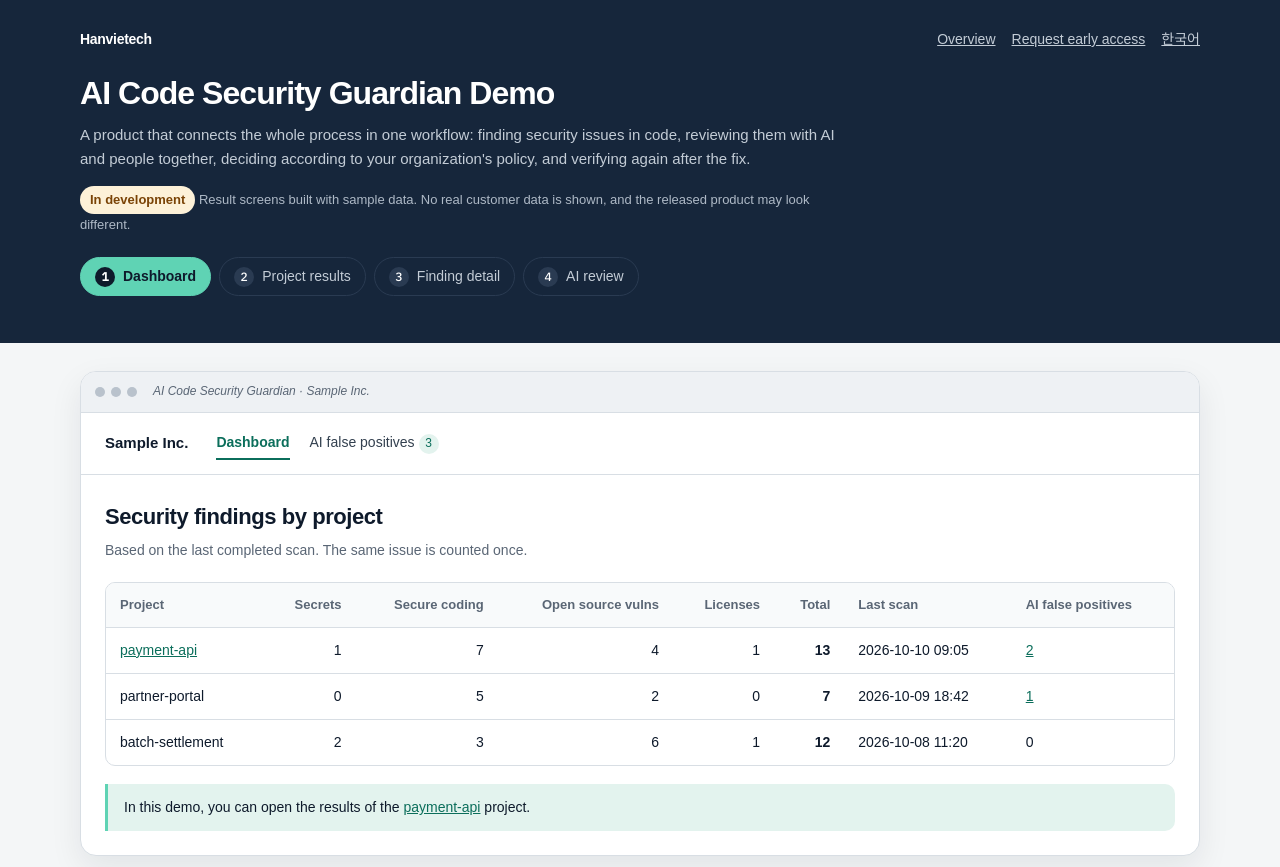
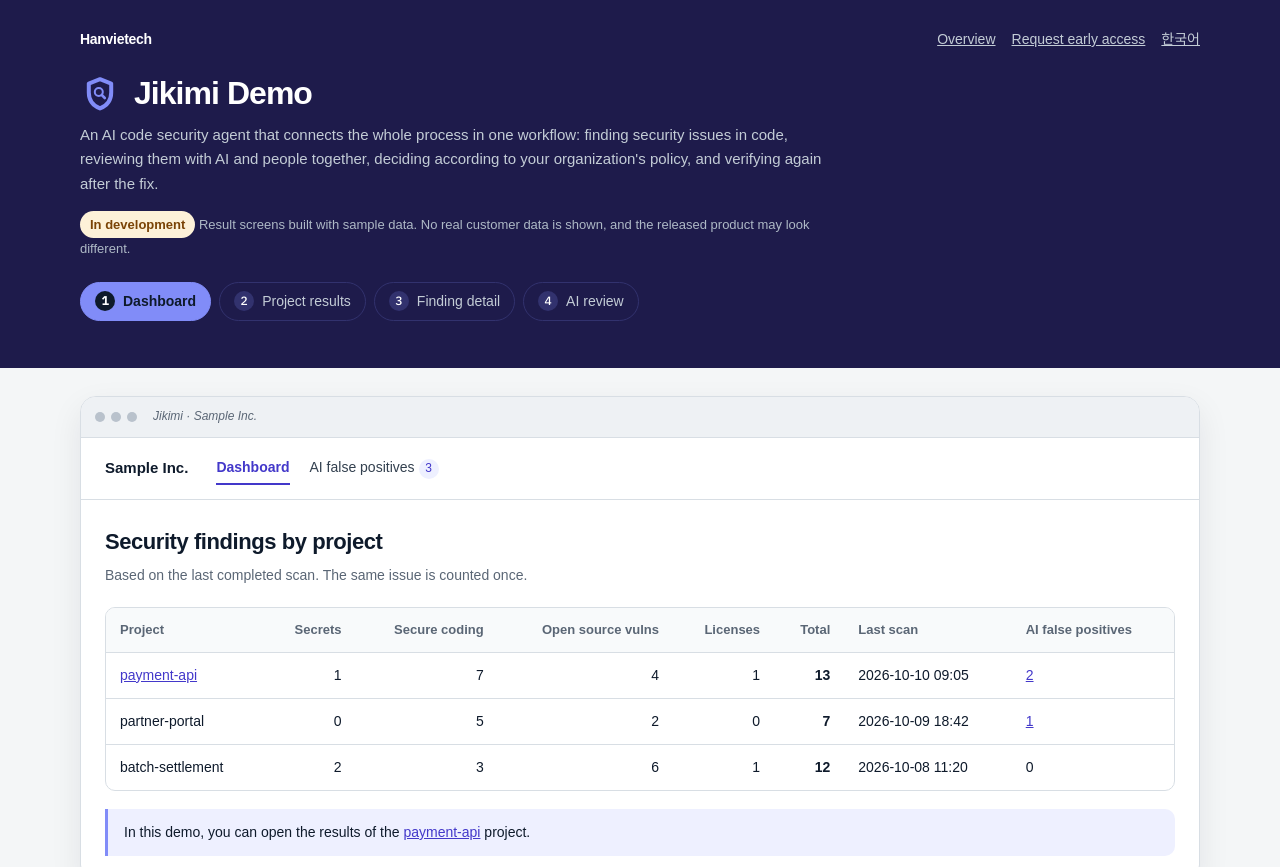
Before and after one commit to hanvietech/ai-code-security-guardian, a plain HTML site: page docs/en/index.html in a window 1280 px wide. Shown: the top 867 px of the page. Drawn offline with Linux system fonts and the light colour scheme; a web font is replaced by a local one.

Commit message:
Jikimi 소개 저장소로 정리: 이름 · BI 적용
저장소 이름을 ai-code-security-guardian 에서 jikimi-docs 로 바꾼 데 맞춰 제품 이름을 Jikimi 로 고쳤다.
- README(영 · 한): Jikimi 심볼과 제목, "AI 코드보안 에이전트" 소개, 얼리 액세스 문구.
- 데모(한 · 영): 제목 · 설명 · 소개 문서 링크(jikimi-docs) · 화면 제목, 짙은 바탕 심볼, 파비콘(앱 아이콘).
- 데모 색을 BI 로: 강조 인디고 #4338CA · 밝음 #818CF8 · 연함 #EEF0FF, 소개 면 딥 #1E1B4B.
- docs/brand: Jikimi 심볼 · 짙은 바탕 심볼 · 앱 아이콘(디자인 시스템 원본).

Co-Authored-By: Claude Opus 5.5 <noreply@anthropic.com>

```diff
--- a/docs/demo.css
+++ b/docs/demo.css
@@ -1,7 +1,7 @@
 :root{
   --ink:#0E1A2B;--body:#33404F;--muted:#5A6675;--line:#D8DEE4;--line-strong:#B9C2CC;
-  --ground:#F4F6F7;--surface:#FFFFFF;--dark:#16263B;--dark-line:#2A3B52;--on-dark:#C3CCD6;
-  --accent:#0B6E5B;--accent-bright:#5FD3B4;--accent-tint:#E3F3EE;
+  --ground:#F4F6F7;--surface:#FFFFFF;--dark:#1E1B4B;--dark-line:#32326E;--on-dark:#C3CCD6;
+  --accent:#4338CA;--accent-bright:#818CF8;--accent-tint:#EEF0FF;
   --dev-bg:#FDF1D8;--dev-fg:#7A4306;
   --crit-bg:#FBE4E4;--crit-fg:#9B1C1C;--high-bg:#FDEBD8;--high-fg:#8A3B06;
   --med-bg:#FDF4CF;--med-fg:#6B5304;--low-bg:#E8EEFA;--low-fg:#1F4BB8;
@@ -23,7 +23,8 @@ code,pre,.mono{font-family:var(--mono)}
 .intro__links{display:flex;flex-wrap:wrap;gap:16px}
 .brand{font-weight:700;color:#fff;letter-spacing:-.02em}
 .badge-dev{display:inline-flex;align-items:center;gap:6px;background:var(--dev-bg);color:var(--dev-fg);font-size:13px;font-weight:600;padding:3px 10px;border-radius:999px}
-.intro h1{margin:22px 0 8px;color:#fff;font-size:32px;line-height:1.3;letter-spacing:-.03em}
+.intro h1{display:flex;align-items:center;gap:14px;margin:22px 0 8px;color:#fff;font-size:32px;line-height:1.3;letter-spacing:-.03em}
+.intro h1 img{flex:none}
 .intro p{margin:0;max-width:760px}
 .intro__note{margin-top:14px!important;font-size:13px;color:#AEB9C6}
 .tour{display:flex;flex-wrap:wrap;gap:8px;margin-top:22px;padding:0;list-style:none;counter-reset:tour}
--- a/docs/en/index.html
+++ b/docs/en/index.html
@@ -3,10 +3,11 @@
 <head>
 <meta charset="utf-8">
 <meta name="viewport" content="width=device-width,initial-scale=1">
-<title>AI Code Security Guardian Demo | Hanvietech</title>
-<meta name="description" content="A demo of the result screens of AI Code Security Guardian, a product in development at Hanvietech, built with sample data.">
+<title>Jikimi Demo | Hanvietech</title>
+<meta name="description" content="A demo of the result screens of Jikimi, an AI code security agent in development at Hanvietech, built with sample data.">
 <link rel="preconnect" href="https://fonts.googleapis.com">
 <link rel="stylesheet" href="https://fonts.googleapis.com/css2?family=IBM+Plex+Sans+KR:wght@400;600;700&family=IBM+Plex+Mono:wght@500&display=swap">
+<link rel="icon" href="../brand/jikimi-app-icon.svg" type="image/svg+xml">
 <link rel="stylesheet" href="../demo.css">
 <script src="../demo.js" defer></script>
 </head>
@@ -16,13 +17,13 @@
     <div class="intro__bar">
       <span class="brand">Hanvietech</span>
       <nav class="intro__links" aria-label="Links">
-        <a href="https://github.com/hanvietech/ai-code-security-guardian">Overview</a>
+        <a href="https://github.com/hanvietech/jikimi-docs">Overview</a>
         <a href="https://hanvietech.com/en/#contact">Request early access</a>
         <a href="../" lang="ko">한국어</a>
       </nav>
     </div>
-    <h1>AI Code Security Guardian Demo</h1>
-    <p>A product that connects the whole process in one workflow: finding security issues in code, reviewing them with AI and people together, deciding according to your organization's policy, and verifying again after the fix.</p>
+    <h1><img src="../brand/jikimi-symbol-on-dark.svg" width="40" height="40" alt="">Jikimi Demo</h1>
+    <p>An AI code security agent that connects the whole process in one workflow: finding security issues in code, reviewing them with AI and people together, deciding according to your organization's policy, and verifying again after the fix.</p>
     <p class="intro__note"><span class="badge-dev">In development</span> Result screens built with sample data. No real customer data is shown, and the released product may look different.</p>
     <ol class="tour">
       <li><a href="#dashboard" data-go="dashboard">Dashboard</a></li>
@@ -36,7 +37,7 @@
 <main class="stage" id="stage">
   <div class="wrap">
     <div class="app">
-      <div class="app__chrome" aria-hidden="true"><span></span><span></span><span></span><em class="app__title">AI Code Security Guardian · Sample Inc.</em></div>
+      <div class="app__chrome" aria-hidden="true"><span></span><span></span><span></span><em class="app__title">Jikimi · Sample Inc.</em></div>
       <nav class="app__nav" aria-label="Demo menu">
         <strong>Sample Inc.</strong>
         <a href="#dashboard" data-go="dashboard">Dashboard</a>
```
Also changed, not shown: docs/index.html (+7 -6 lines), docs/brand/jikimi-app-icon.svg (added), docs/brand/jikimi-symbol-on-dark.svg (added), docs/brand/jikimi-symbol.svg (added), 2 other files.
